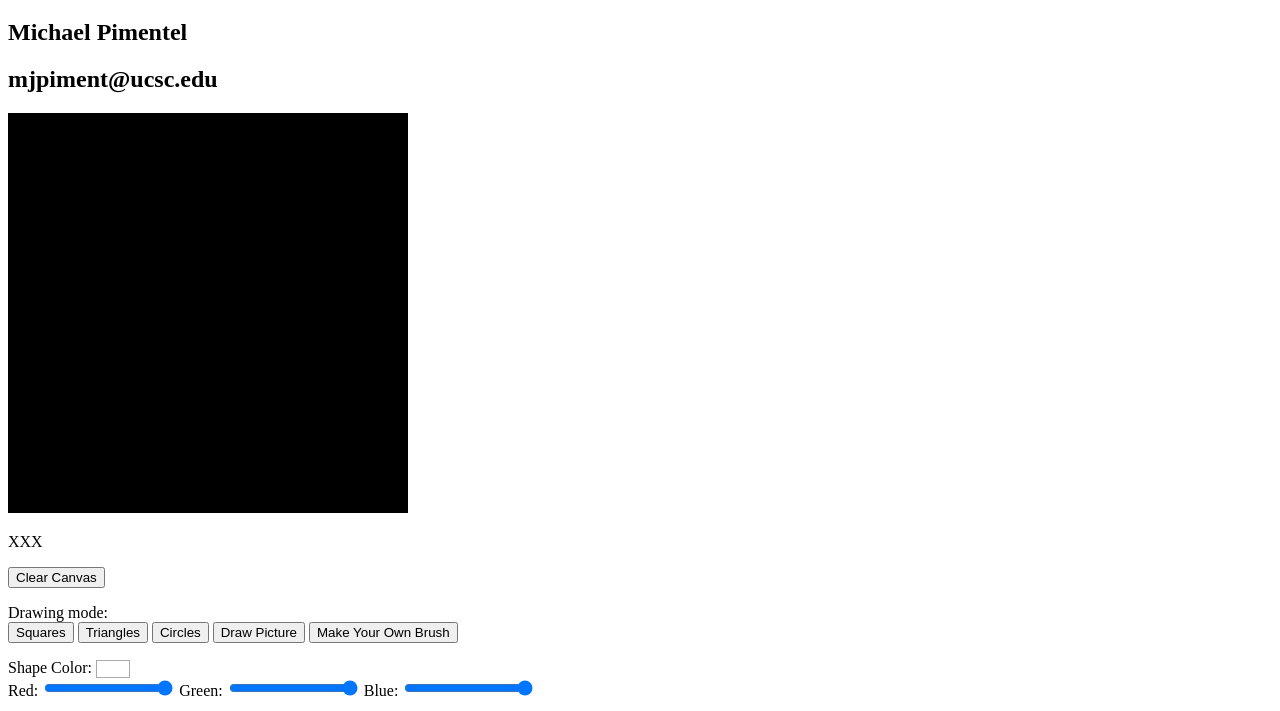
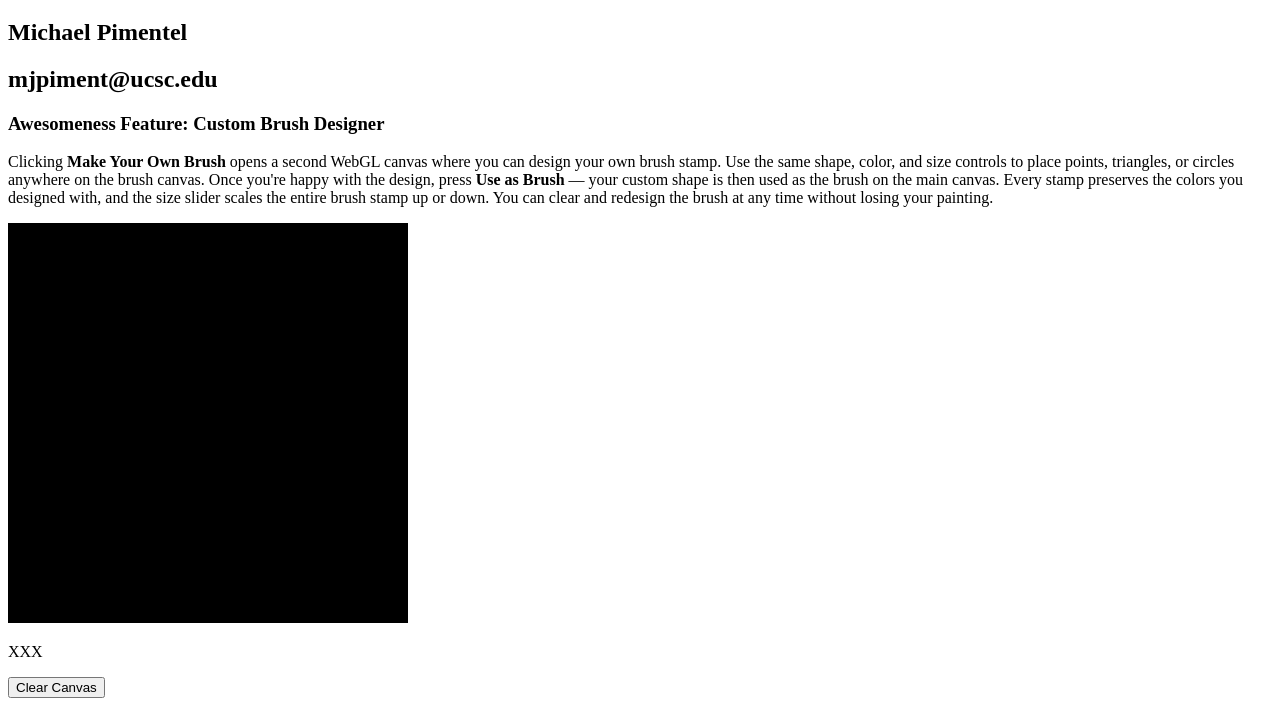
Before and after one commit to mjpiment/CSE-160, a plain HTML site: page asgn1/src/ColoredPoints.html in a window 1280 px wide. Shown: the part 61-772 px from the top of the page. Drawn offline with Linux system fonts and the light colour scheme.

Commit message:
Finished Assignment 1

```diff
--- a/asgn1/src/ColoredPoints.html
+++ b/asgn1/src/ColoredPoints.html
@@ -11,6 +11,17 @@
       <h1>Assignment 1: Painting</h1>
       <h2>Michael Pimentel</h2>
       <h2 class="email">mjpiment@ucsc.edu</h2>
+    </div>
+
+    <div>
+      <h3>Awesomeness Feature: Custom Brush Designer</h3>
+      <p>
+        Clicking <b>Make Your Own Brush</b> opens a second WebGL canvas where you can design your own brush stamp.
+        Use the same shape, color, and size controls to place points, triangles, or circles anywhere on the brush canvas.
+        Once you're happy with the design, press <b>Use as Brush</b> — your custom shape is then used as the brush on the main canvas.
+        Every stamp preserves the colors you designed with, and the size slider scales the entire brush stamp up or down.
+        You can clear and redesign the brush at any time without losing your painting.
+      </p>
     </div>
 
     <canvas id="webgl" width="400" height="400">
```
